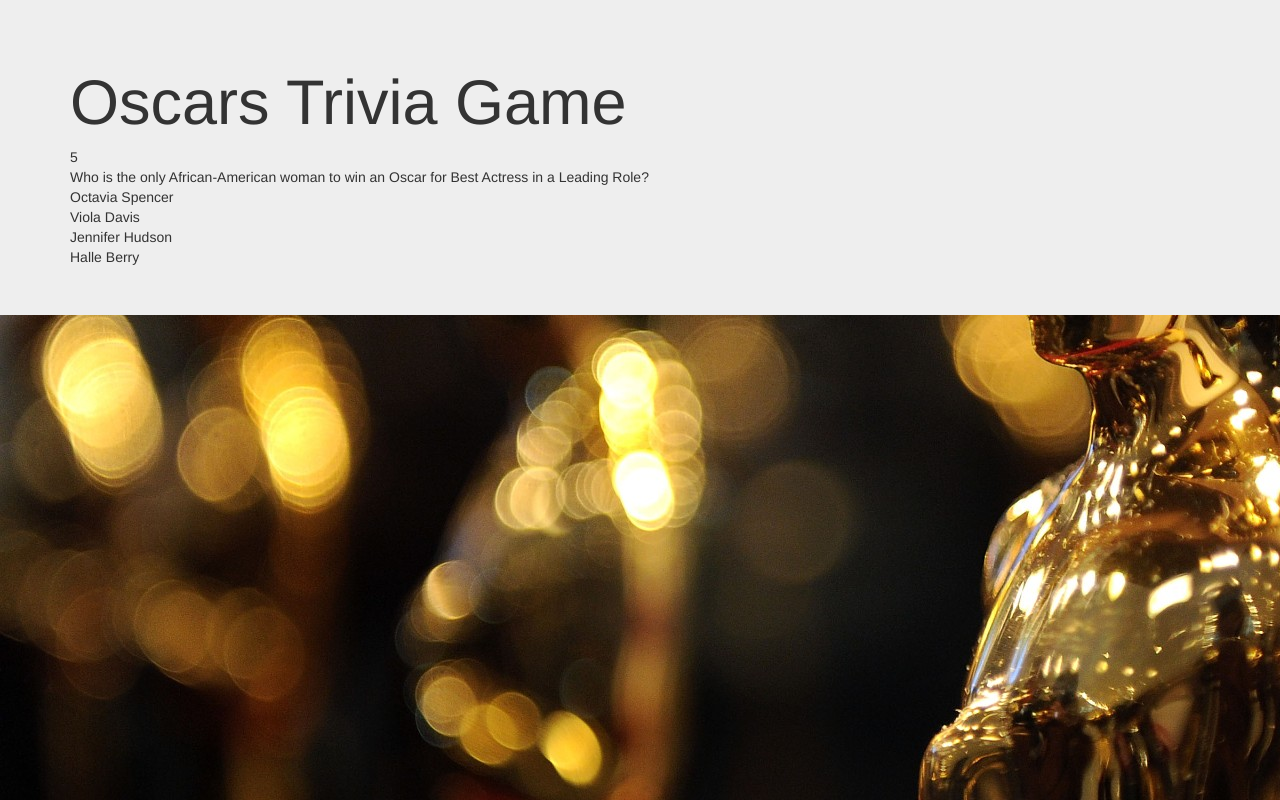
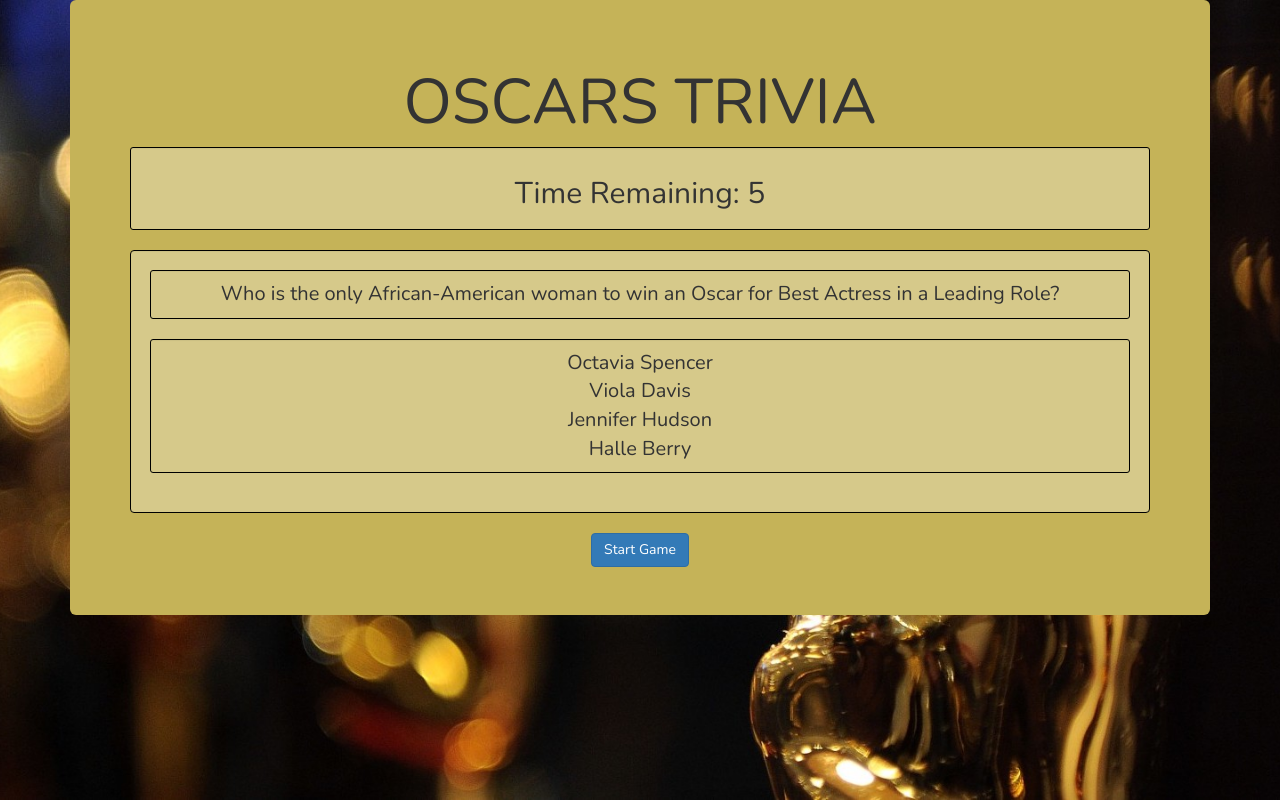
Before and after one commit to dannyjwkim/TriviaGame, a PHP site: page / in a window 1280 px wide. Run offline with PHP 8.4, Linux system fonts and the light colour scheme; some libraries are stand-ins or nearby versions.

Commit message:
Trivia Game

```diff
--- a/assets/css/style.css
+++ b/assets/css/style.css
@@ -1,24 +1,24 @@
 body {
-	background-image: url("../images/oscars.jpg");
+  background: url("../images/oscars.jpg") no-repeat center center fixed;
+  -webkit-background-size: cover;
+  -moz-background-size: cover;
+  -o-background-size: cover;
+  background-size: cover;
+  width: 100%;
+	height: 100%;
 }
 
-/*.jumbotron {
-	background-image: url("../images/oscars.jpg");
-}*/
+.jumbotron {
+	background-color: #c5b358;
+	font-family: 'Nunito', sans-serif; font-size: 20px;
+}
 
-/*html, body{
-	width: 100%;
-	height: 100%;
+.well {
+	background: #D6C98A;
+	border-style: solid;
+  border-color: black;
 }
-*/
-/*.content{
-	height: 100%;
-	width: 100%;
-	display: flex;
-	justify-content: center;
-	align-items: center;
-}
-*/
+
 .questions{
 	display: none;
 }
@@ -41,3 +41,7 @@ body {
 .content .reset{
 	display: none;
 }
+
+#choices {
+	cursor: pointer;
+}
--- a/assets/javascript/app.js
+++ b/assets/javascript/app.js
@@ -10,62 +10,72 @@ var remainingQuestions = [
     {
       question: 'The "Best Animated Feature Film" category debuted in 2001 and was won by:',
       answer: [ "Shrek", "Spirited Away", "Toy Story 2", "Monsters, Inc." ],
-      correct: "Shrek"
+      correct: "Shrek",
+      image: "../images/shrek.gif"
     },
     {
       question: "The Moonlight/La La Land controversy puts to rest a false rumor that this actress'" + ' "win" was due to a presenter reading the wrong name:',
       answer: [ "Marisa Tomei", "Whoopi Goldberg", "Gwyneth Paltrow", "Renee Zellweger" ],
-      correct: "Marisa Tomei"
+      correct: "Marisa Tomei",
+      image: "../images/tomei.gif"
+
     },
     {
       question: "Star Wars: The Force Awakens is the highest domestic grossing film of all time. What movie is the highest domestic grossing film of all time, but adjusted for inflation?",
       answer: [ "Gone With The Wind", "Star Wars: A New Hope", "The Sound of Music", "Titanic" ],
-      correct: "Gone With The Wind"
+      correct: "Gone With The Wind",
+      image: "../images/wind.gif"
     },
     {
       question: "Which actor has the most Oscar nominations with 12?",
       answer: [ "Al Pacino", "Jack Nicholson", "Marlon Brando", "Robert DeNiro" ],
-      correct: "Jack Nicholson"
+      correct: "Jack Nicholson",
+      image: "../images/jack.gif"
     },
     {
       question: "Which actress has the most Oscar wins with 4?",
       answer: [ "Jane Fonda", "Judi Dench", "Meryl Streep", "Katharine Hepburn" ],
-      correct: "Katharine Hepburn"
+      correct: "Katharine Hepburn",
+      image: "../images/hepburn.gif"
     },
     {
       question: "All of these films tied the record for most Oscar nominations (14), except for:",
       answer: [ "La La Land", "All About Eve", "Titanic", "Forrest Gump" ],
-      correct: "Forrest Gump"
+      correct: "Forrest Gump",
+      image: "../images/gump.gif"
     },
     {
       question: "All of these films tied the record for most Oscar wins (11), except for:",
       answer: [ "West Side Story", "Titanic", "Ben-Hur", "The Lord of the Rings: The Return of the King" ],
-      correct: "West Side Story"
+      correct: "West Side Story",
+      image: "../images/west.gif"
     },
     {
       question: "Who is the only person to win an Oscar for playing a real-life Oscar winner?",
       answer: [ "Paul Newman", "Meryl Streep", "Cate Blanchett", "Elizabeth Taylor" ],
-      correct: "Cate Blanchett"
+      correct: "Cate Blanchett",
+      image: "../images/cate.gif"
     },
     {
       question: "Which Foreign Language Film holds the record for most Oscar nominations with 10?",
       answer: [ "Life is Beautiful", "Pan's Labyrinth", "Amour", "Crouching Tiger, Hidden Dragon" ],
-      correct: "Crouching Tiger, Hidden Dragon"
+      correct: "Crouching Tiger, Hidden Dragon",
+      image: "../images/crouching.gif"
     },
     {
       question: "Who is the only African-American woman to win an Oscar for Best Actress in a Leading Role?",
       answer: [ "Octavia Spencer", "Viola Davis", "Jennifer Hudson", "Halle Berry" ],
-      correct: "Halle Berry"
+      correct: "Halle Berry",
+      image: "../images/halle.gif"
     },
   ];
 
   function incrementTimer() {
     timer = setTimeout( function () {
-      $( '#timer' ).text( timeRemaining );
+      $( '#time-remaining' ).text( timeRemaining );
       if ( timeRemaining <= 0 ) {
-        //unanswered
         unanswered.push( questionObject );
-        alert( 'Time is UP' );
+        console.log( 'Time is UP' );
         askQuestion();
       } else {
         timeRemaining = timeRemaining - 1;
@@ -76,27 +86,22 @@ var remainingQuestions = [
 
   function startTimer() {
     clearTimeout( timer );
-    timeRemaining = 10; // in seconds
+    timeRemaining = 10;
     incrementTimer();
   }
 
   function askQuestion() {
     if ( remainingQuestions.length <= 0 ) {
-      // you done
       clearTimeout(timer);
-      alert (" you got correct: " + rightAnswers.length);
-      alert (" you got wrong: " + wrongAnswers.length);
-      alert (" you got unanswered: " + unanswered.length);
-    } else {
+      console.log (" you got correct: " + rightAnswers.length);
+      console.log (" you got wrong: " + wrongAnswers.length);
+      console.log (" you got unanswered: " + unanswered.length);
+    }
+    else {
       startTimer();
-      $( '#containerForChoiceOptions' ).html( "" );
+      $( '#choices' ).html( "" );
       questionObject = remainingQuestions.pop();
-      //var answer = prompt( question.q );
-      // if ( answer === question.answer )
-      //   rightAnswers.push( question );
-      // else
-      //   wrongAnswers.push( question );
-      //
+
       var choices = questionObject.answer;
       $( '#asked-question' ).html( questionObject.question );
       for ( var i = 0; i < choices.length; i++ ) {
@@ -104,16 +109,17 @@ var remainingQuestions = [
         choice.text( choices[ i ] );
         choice.attr( 'id', "choice-" + i );
         choice.attr( 'index', i );
-        $( '#containerForChoiceOptions' ).append( choice );
+        $( '#choices' ).append( choice );
 
         choice.click( function () {
-          //alert("I GUESSED "+ this.innerHTML);
+          //console.log("I GUESSED "+ this.innerHTML);
           if ( this.innerHTML === questionObject.correct ) {
-            alert( "YAY" );
+            console.log( "YAY" );
             rightAnswers.push( questionObject );
             askQuestion();
-          } else {
-            alert( "boo!" );
+          }
+          else {
+            console.log( "boo!" );
             wrongAnswers.push( questionObject );
             askQuestion();
           }
@@ -121,6 +127,7 @@ var remainingQuestions = [
       }
     }
   }
-  askQuestion();
+
+askQuestion();
 
 });
--- a/index.html
+++ b/index.html
@@ -2,29 +2,39 @@
 <html lang="en">
 <head>
 	<meta charset="UTF-8">
-	<title>Trivia Game</title>
+	<title>Oscars Trivia Game</title>
 	<link rel="stylesheet" type="text/css" href="assets/css/reset.css">
 	<link rel="stylesheet" href="https://maxcdn.bootstrapcdn.com/bootstrap/3.3.7/css/bootstrap.min.css" integrity="sha384-BVYiiSIFeK1dGmJRAkycuHAHRg32OmUcww7on3RYdg4Va+PmSTsz/K68vbdEjh4u" crossorigin="anonymous">
 	<link rel="stylesheet" type="text/css" href="assets/css/style.css">
 	<script src="https://ajax.aspnetcdn.com/ajax/jQuery/jquery-3.1.1.min.js"></script>
+	<link href="https://fonts.googleapis.com/css?family=Nunito:200" rel="stylesheet">
 
 </head>
 <body>
 
-<div class="jumbotron">
+<div class="container">
 
-<div class="container content">
+<div class="jumbotron content text-center">
 
-	<h1>Oscars Trivia Game</h1>
+	<h1>OSCARS TRIVIA</h1>
 
-  <div id="timer">
-    <h3 id="timer">Time Remaining: <span id="time-remaining"></span></h3>
+  <div class="well well-sm" id="timer">
+    <h2>Time Remaining: <span id="time-remaining">10</span></h2>
   </div>
 
-  <div id="asked-question"></div>
+	<div class="container well">
 
-  <div id="containerForChoiceOptions">
-  </div>
+	  <div class="well well-sm" id="asked-question"></div>
+
+	  <div class="well well-sm" id="choices"></div>
+
+  	<!-- <div class="well well-sm"><img src="assets/images/shrek.gif" alt="Cate Blanchett face"></div> -->
+
+	</div>
+
+<button class="btn btn-primary start">Start Game</button>
+
+<button class="btn btn-primary reset">Reset Button</button>
 
 </div>
 
```
Also changed, not shown: assets/images/oscars.jpg.
